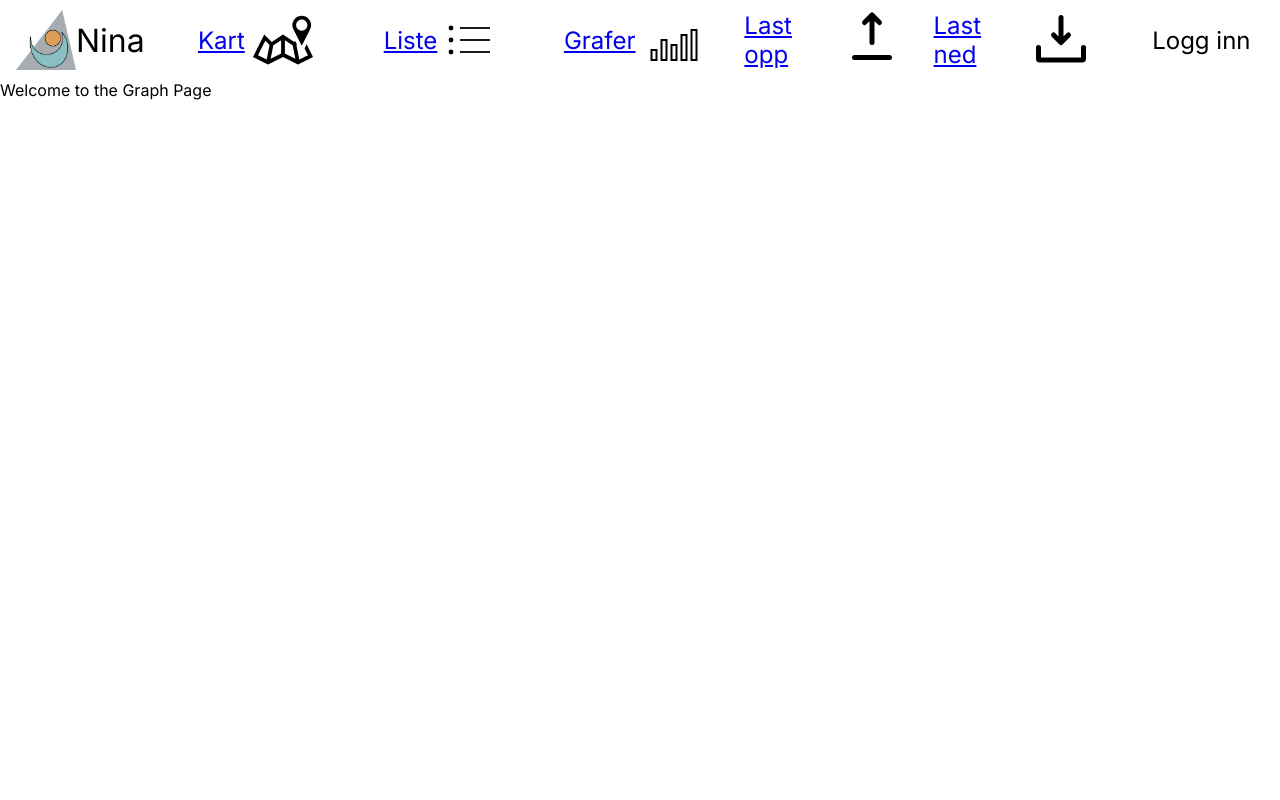
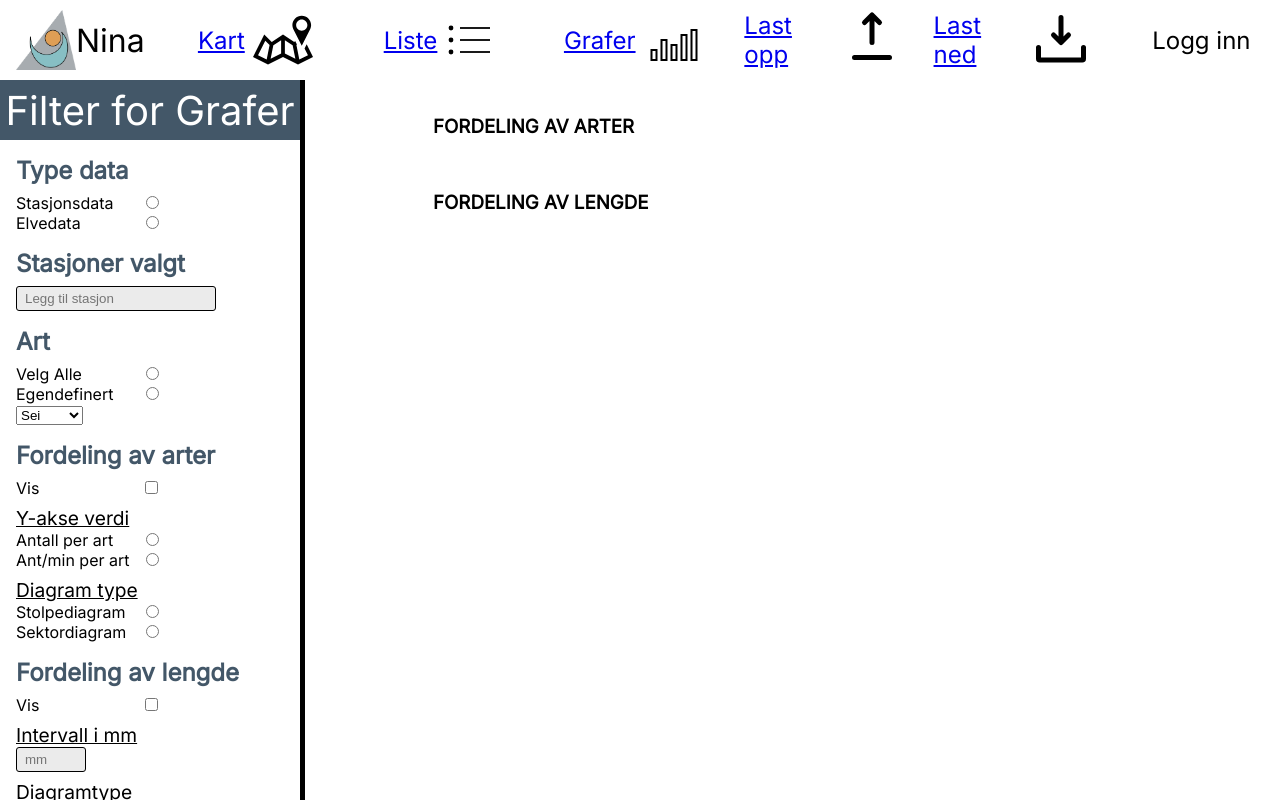
Before and after one commit to KevinMathisen/interactive-database-for-environmental-data, a SvelteKit app in the folder client/: page /graph in a window 1280 px wide. Built offline with nearby package versions, Linux system fonts and the light colour scheme.

Commit message:
78 - feat: converted graph page to svelte

```diff
--- /dev/null
+++ b/client/src/lib/optionsGraph.svelte
@@ -0,0 +1,176 @@
+<div class="graphFilter">
+    <div class="graphHeader">Filter for Grafer</div>
+
+            <!-- Defines the form for choosing elvedata or stasjonsdata -->
+    <h3>Type data</h3>
+        <form action=" ">
+        <div class="graphFilterDataContainer">
+            <div class="graphSetWidthForButtons"><label for="graphStasjonsdata">Stasjonsdata</label></div>
+            <input type="radio" id="graphStasjonsdata" name="color" value="graphStasjonsdata">
+        </div>
+        <div class="graphFilterDataContainer">
+            <div class="graphSetWidthForButtons"><label for="graphElvedata">Elvedata</label></div>
+            <input type="radio" id="graphElvedata" name="color" value="graphElvedata">
+        </div>
+    </form>
+
+        <!-- Defines the form for choosing elvedata or stasjonsdata -->
+    <h3>Stasjoner valgt</h3>
+    <div id="graphSearchField">
+        <label for="listSearch"></label>
+        <input type="search" id="graphStationSearchField" name="graphStationSearchField" placeholder="Legg til stasjon" />
+    </div>
+
+        <!-- Defines the form for choosing elvedata or stasjonsdata -->
+    <h3>Art</h3>
+    <form action=" ">
+        <div class="graphFilterDataContainer">
+            <div class="graphSetWidthForButtons"><label for="graphVelgAlle">Velg Alle</label></div>
+            <input type="radio" id="graphVelgAlle" name="color" value="graphVelgAlle">
+        </div>
+
+        <div class="graphFilterDataContainer">
+            <div class="graphSetWidthForButtons"><label for="graphEgendefinert">Egendefinert</label></div>
+            <input type="radio" id="graphEgendefinert" name="color" value="graphEgendefinert">
+        </div>
+
+            <!-- Defines the drop-down search menu -->
+        <div class="graphFilterDataContainer">
+            <label for="fishOptions"></label>
+            <select id="fishOptions" name="fishOptions">
+                <option value="Sei">Sei</option>
+                <option value="Flyndre">Flyndre</option>
+                <option value="Torsk">Torsk</option>
+                <option value="Makrell">Makrell</option>
+                <option value="Steinbit">Steinbit</option>
+            </select>
+        </div>
+    </form>
+
+        <!-- Defines the form for choosing elvedata or stasjonsdata -->
+    <h3>Fordeling av arter</h3>
+    <div class="graphFilterDataContainer">
+        <div class="graphSetWidthForButtons"><label for="graphVis">Vis</label></div>
+        <input type="checkbox" id="graphVis" name="color" value="graphVis">
+    </div>
+    <p>Y-akse verdi</p>
+    <div class="graphFilterDataContainer">
+        <div class="graphSetWidthForButtons"><label for="graphAntallPerArt">Antall per art</label></div>
+        <input type="radio" id="graphAntallPerArt" name="color" value="graphAntallPerArt">
+    </div>
+    <div class="graphFilterDataContainer">
+        <div class="graphSetWidthForButtons"><label for="graphAntMinPerArt">Ant/min per art</label></div>
+        <input type="radio" id="graphAntMinPerArt" name="color" value="graphAntMinPerArt">
+    </div>
+
+    <p>Diagram type</p>
+    <div class="graphFilterDataContainer">
+        <div class="graphSetWidthForButtons"><label for="graphStolpediagram">Stolpediagram</label></div>
+        <input type="radio" id="graphStolpediagram" name="color" value="graphStolpediagram">
+    </div>
+    <div class="graphFilterDataContainer">
+        <div class="graphSetWidthForButtons"><label for="graphSektordiagram">Sektordiagram</label></div>
+        <input type="radio" id="graphSektordiagram" name="color" value="graphSektordiagram">
+    </div>
+
+            <!-- Defines the form for choosing elvedata or stasjonsdata -->
+    <h3>Fordeling av lengde</h3>
+    <div class="graphFilterDataContainer">
+        <div class="graphSetWidthForButtons"><label for="graphVis2">Vis</label></div>
+        <input type="checkbox" id="graphVis2" name="color" value="graphVis2">
+    </div>
+    <p>Intervall i mm</p>
+    <div id="graphSearchField2" class="searchField">
+        <label for="graphStationSearchField2"></label>
+        <input type="search" id="graphStationSearchField2" name="graphStationSearchField2" placeholder="mm" />
+    </div>
+    <p>Diagramtype</p>
+    <div class="graphFilterDataContainer">
+        <div class="graphSetWidthForButtons"><label for="graphHistogram">Histogram</label></div>
+        <input type="radio" id="graphHistogram" name="color" value="graphHistogram">
+    </div>
+    <div class="graphFilterDataContainer">
+        <div class="graphSetWidthForButtons"><label for="graphBoksplott">Boksplott</label></div>
+        <input type="radio" id="graphBoksplott" name="color" value="graphBoksplott">
+    </div>
+
+
+</div>
+
+<style>
+    /* ----------------- FILTER -----------------*/
+
+    .graphFilter {
+        position: fixed;
+        width: 300px;
+        height: calc(100vh - 80px);         /* Height of the page subtracted by height of the header*/
+        top: 80px;
+        background-color: white;
+        border-right: 5px solid black;
+        height: calc(100vh - 80px);
+    }
+
+    .graphHeader {
+        height: 60px;
+        font-size: 2.5rem;
+        background-color: #435768;
+        color: white;
+        display: flex;
+        justify-content: center;
+        align-items: center;
+    }
+
+    .graphFilterDataContainer {
+        font-size: 1rem;
+        padding: 0 0 0 1rem;
+    }
+
+    #graphSearchField {
+        padding: 0 0 0 1rem;
+    }
+
+    #graphSearchField2 {
+        padding: 0 0 0 1rem;
+        width: 50px;
+    }
+
+    #graphStationSearchField[type="search"] {
+        width: 200px;
+        height: 25px;
+        padding: 8px;
+        border: 1px solid black;
+        border-radius: 3px;
+        background-color: #ebebeb;     /* Color for the searchfield */
+        outline: none;
+        color: #000000;
+    }
+
+    #graphStationSearchField2[type="search"] {
+        width: 70px;
+        height: 25px;
+        padding: 8px;
+        border: 1px solid black;
+        border-radius: 3px;
+        background-color: #ebebeb;     /* Color for the searchfield */
+        outline: none;
+        color: #000000;
+    }
+    h3 {
+        color: #435768;
+        font-size: 1.5rem;
+        padding-left: 1rem;
+        margin: 1rem 0 0.5rem 0;
+    }
+
+    .graphFilter p {
+        font-size: 1.2rem;
+        padding: 0.5rem 0 0 1rem;
+        margin: 0;
+        text-decoration: underline;
+    }
+
+    .graphSetWidthForButtons { /* Used to position the radio buttons */
+        width: 120px;
+        display: inline-block;
+    }
+</style>
--- a/client/src/routes/graph/+page.svelte
+++ b/client/src/routes/graph/+page.svelte
@@ -1,6 +1,43 @@
 <script> // Graph page logic here
+    import Graph from '$lib/optionsGraph.svelte'
 </script>
 
-<div>Welcome to the Graph Page</div>
+<div class="graphMain">
+    <Graph/>
 
-<style> /* CSS here */ </style>
+    <div class="graphBox1">
+        <h3>FORDELING AV ARTER</h3>
+    </div>
+
+    <div class="graphBox2">
+        <h3>FORDELING AV LENGDE</h3>
+    </div>
+</div>
+
+<style>
+    .graphMain {
+        display: grid;
+        flex-direction: row;
+        grid-template-areas:
+        "filter graph1"
+        "filter graph2";
+        grid-template-rows: 1fr 1fr;
+        grid-template-columns: 305px 1fr;  /* Width of the filter, 305 since the border is 5 and filter 300*/
+    }
+
+    .graphBox1 {
+        grid-area: graph1;
+    }
+
+    .graphBox1 h3 {
+        padding: 1rem 0 0 8rem;
+    }
+
+    .graphBox2 {
+        grid-area: graph2;
+    }
+
+    .graphBox2 h3 {
+        padding: 1rem 0 0 8rem;
+    }
+</style>
```
